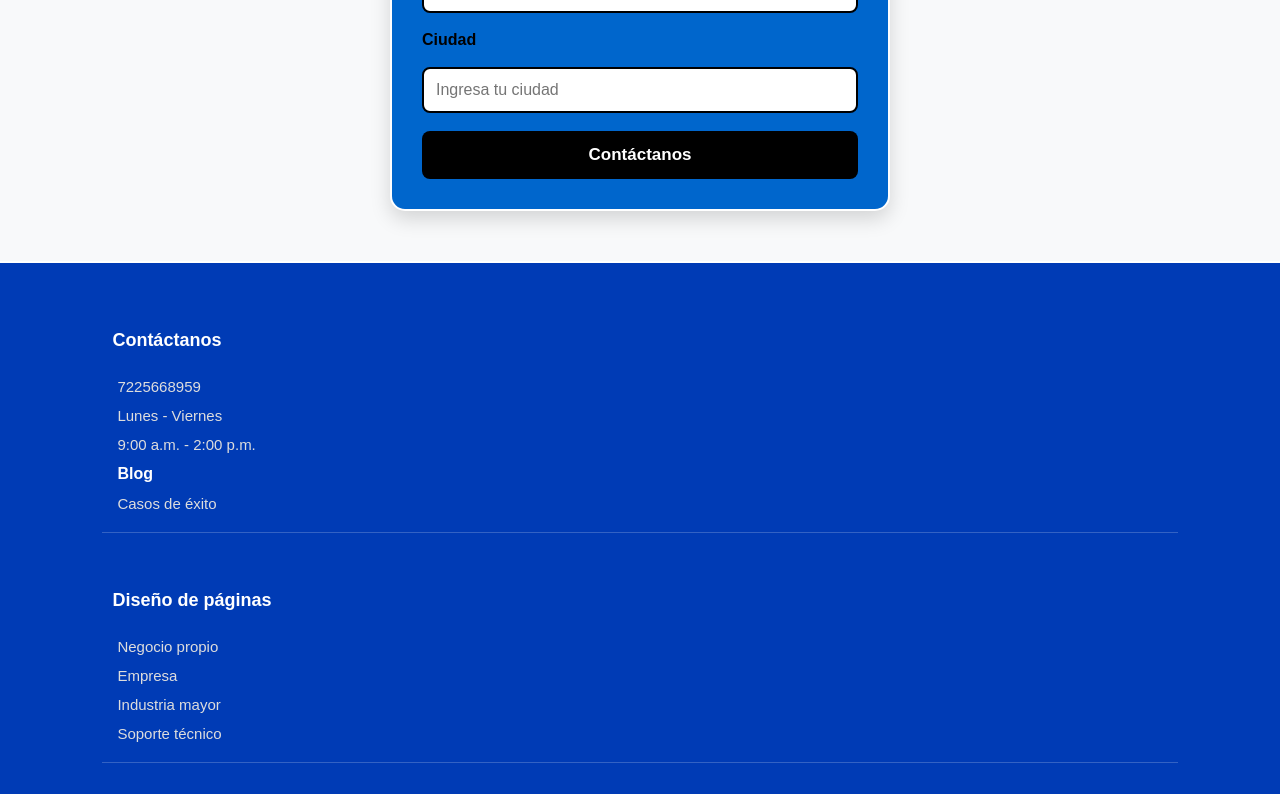
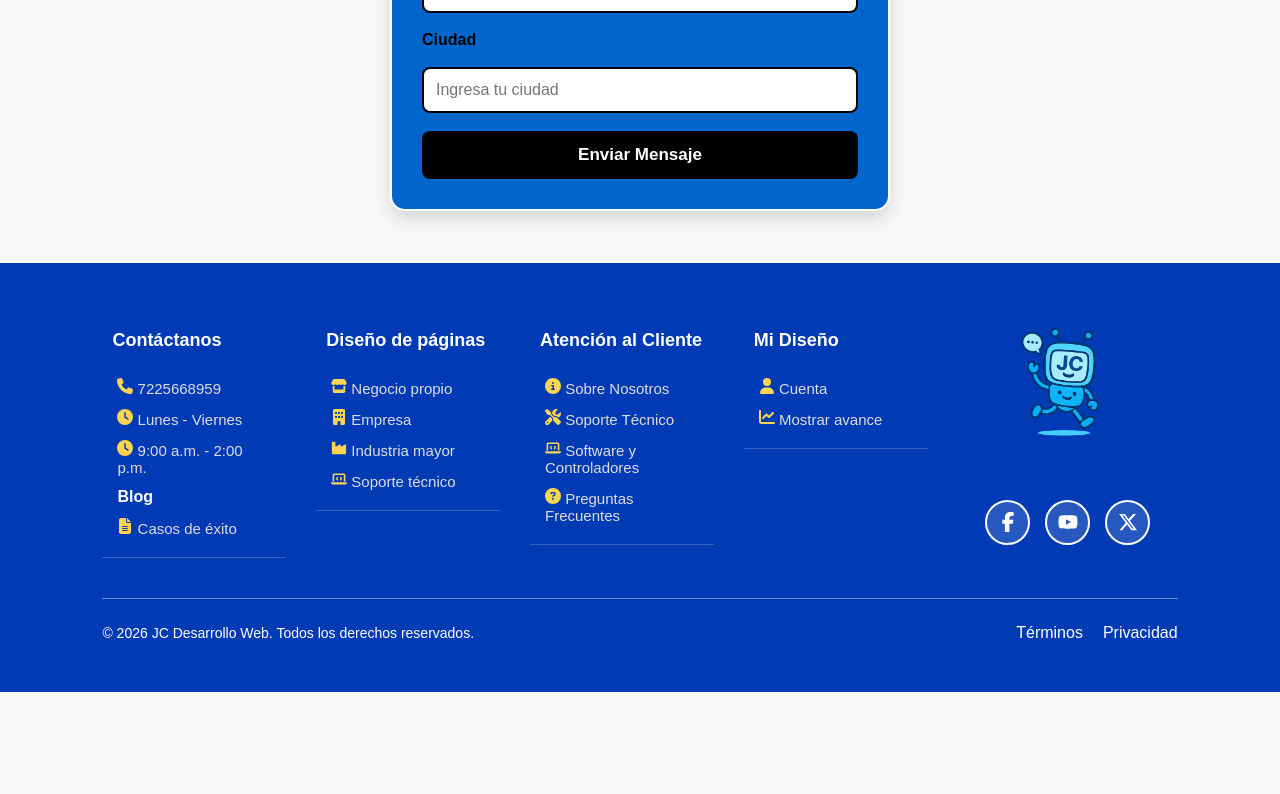
Before and after one commit to JC-Desarrollo-Digital/jc-app-web, a React (Vite) app: page / in a window 1280 px wide. Shown: the part 3346-4140 px from the top of the page. After the commit the page ends 4038 px from the top, so only its background shows below. Built offline with nearby package versions, Linux system fonts and the light colour scheme.

Commit message:
Se analizo la pagina para hacer ajustes de visualizacion con la encargada del frontend

```diff
--- a/package.json
+++ b/package.json
@@ -11,7 +11,8 @@
   },
   "dependencies": {
     "react": "^19.2.7",
-    "react-dom": "^19.2.7"
+    "react-dom": "^19.2.7",
+    "react-icons": "^5.7.0"
   },
   "devDependencies": {
     "@eslint/js": "^10.0.1",
--- a/src/components/Contact/Contact.tsx
+++ b/src/components/Contact/Contact.tsx
@@ -4,7 +4,7 @@ export default Contact;
 function Contact() {
   return (
     <section className="contact">
-      <h2>Contáctanos</h2>
+      <h2>Datos De Contacto</h2>
 
       <form>
         <label>Nombre</label>
@@ -19,7 +19,7 @@ function Contact() {
         <label>Ciudad</label>
         <input type="text" placeholder="Ingresa tu ciudad" />
 
-        <button type="submit">Contáctanos</button>
+        <button type="submit">Enviar Mensaje</button>
       </form>
     </section>
   );
--- a/src/components/Footer/Footer.css
+++ b/src/components/Footer/Footer.css
@@ -10,8 +10,17 @@
 .footer-container {
     display: flex;
     justify-content: space-between;
+    align-items: flex-start;
     flex-wrap: wrap;
-    gap: 40px;
+    gap: 35px;
+}
+
+.footer-container {
+    display: flex;
+    justify-content: space-between;
+    align-items: flex-start;
+    flex-wrap: nowrap; /* Mantiene todo en una sola línea */
+    gap: 30px;
 }
 
 /* Columnas */
@@ -30,73 +39,90 @@
     font-weight: bold;
 }
 
-/* Texto */
-.footer-col p {
+/* Texto y enlaces */
+.footer-col p,
+.footer-col a {
+    display: flex;
+    align-items: center;
+    gap: 10px;
     color: #fff;
-    margin: 6px 0;
+    margin: 8px 0;
     font-size: 15px;
-    line-height: 1.6;
-}
-
-/* Enlaces */
-.footer-col a {
-    color: #fff;
     text-decoration: none;
-    margin: 6px 0;
-    transition: 0.3s;
+    transition: .3s;
 }
 
 .footer-col a:hover {
-    color: #000;
-    background-color: #fff;
-    padding-left: 8px;
-    border-radius: 4px;
+    color: #ffd54f;
+    transform: translateX(5px);
 }
 
-/* footer-logo*/
+/* Iconos */
+.footer svg {
+    color: #ffd54f;
+    font-size: 16px;
+    min-width: 16px;
+}
 
+.footer-brand {
+    display: flex;
+    flex-direction: column;
+    align-items: center;
+    justify-content: center;
+    gap: 20px;
+}
+
+/* Logo */
 .footer-logo {
-    position: relative;
-    top: 30px;
+    display: flex;
+    justify-content: center;
 }
 
 .footer-logo img {
-    width: 180px;
+    width: 220px;
     height: auto;
-    display: block;
 }
 
-/* Redes sociales */
-.social-icons {
+/* ===== Redes Sociales ===== */
+
+.social-iconos {
     display: flex;
-    gap: 12px;
-    margin-top: 10px;
+    gap: 15px;
+    margin-top: 20px;
 }
 
-.social-icons a {
-    width: 42px;
-    height: 42px;
+.social-iconos a {
+    width: 45px;
+    height: 45px;
+    background: rgba(255,255,255,.15);
     border: 2px solid #fff;
-    color: #fff;
+    border-radius: 50%;
     display: flex;
     justify-content: center;
     align-items: center;
-    border-radius: 50%;
+    transition: .3s;
     text-decoration: none;
-    font-size: 20px;
-    transition: 0.3s;
 }
 
-.social-icons a:hover {
+.social-iconos a svg {
+    font-size: 20px;
+    color: #fff;
+}
+
+.social-iconos a:hover {
     background: #fff;
-    color: #000;
+    transform: translateY(-5px);
+}
+
+.social-iconos a:hover svg {
+    color: #003bb5;
 }
 
 /* Línea */
 .footer hr {
     border: none;
-    border-top: 1px solid #fff;
-    margin: 35px 0;
+    border-top: 1px solid rgba(255,255,255,.4);
+    margin: 40px 0 25px;
 }
 
 /* Parte inferior */
@@ -104,12 +130,11 @@
     display: flex;
     justify-content: space-between;
     align-items: center;
+    gap: 20px;
     flex-wrap: wrap;
-    gap: 20px;
 }
 
 .footer-bottom p {
-    color: #fff;
     font-size: 14px;
 }
 
@@ -117,17 +142,16 @@
 .footer-links {
     display: flex;
     gap: 20px;
-    flex-wrap: wrap;
 }
 
 .footer-links a {
-    color: #000;
+    color: #fff;
     text-decoration: none;
-    transition: 0.3s;
+    transition: .3s;
 }
 
 .footer-links a:hover {
-    text-decoration: underline;
+    color: #ffd54f;
 }
 
 /* Responsive */
@@ -143,6 +167,11 @@
         text-align: center;
     }
 
+    .footer-col p,
+    .footer-col a {
+        justify-content: center;
+    }
+
     .footer-bottom {
         flex-direction: column;
         text-align: center;
@@ -155,4 +184,8 @@
     .social-iconos {
         justify-content: center;
     }
+
+    .footer-logo img {
+        width: 180px;
+    }
 }
--- a/src/components/Footer/Footer.tsx
+++ b/src/components/Footer/Footer.tsx
@@ -2,73 +2,129 @@ import "./Footer.css";
 import JClogo from "../../assets/logos/JClogo.webp";
 import FooterAccordion from "./FooterAccordion";
 
+import {
+  FaPhone,
+  FaClock,
+  FaFileLines,
+  FaStore,
+  FaBuilding,
+  FaIndustry,
+  FaScrewdriverWrench,
+  FaCircleInfo,
+  FaLaptopCode,
+  FaCircleQuestion,
+  FaUser,
+  FaChartLine,
+  FaFacebookF,
+  FaYoutube,
+  FaXTwitter,
+} from "react-icons/fa6";
+
 export default function Footer() {
   return (
     <footer className="footer">
+      <div className="footer-container">
+        <FooterAccordion title="Contáctanos">
+          <p>
+            <FaPhone /> 7225668959
+          </p>
 
-      <div className="footer-container">
+          <p>
+            <FaClock /> Lunes - Viernes
+          </p>
 
-        <FooterAccordion title="Contáctanos">
-          <p>7225668959</p>
-          <p>Lunes - Viernes</p>
-          <p>9:00 a.m. - 2:00 p.m.</p>
+          <p>
+            <FaClock /> 9:00 a.m. - 2:00 p.m.
+          </p>
 
           <h4>Blog</h4>
-          <a href="#">Casos de éxito</a>
+
+          <a href="#">
+            <FaFileLines /> Casos de éxito
+          </a>
         </FooterAccordion>
 
+        <FooterAccordion title="Diseño de páginas">
+          <a href="#">
+            <FaStore /> Negocio propio
+          </a>
 
-        <FooterAccordion title="Diseño de páginas">
-          <a href="#">Negocio propio</a>
-          <a href="#">Empresa</a>
-          <a href="#">Industria mayor</a>
-          <a href="#">Soporte técnico</a>
+          <a href="#">
+            <FaBuilding /> Empresa
+          </a>
+
+          <a href="#">
+            <FaIndustry /> Industria mayor
+          </a>
+
+          <a href="#">
+            <FaLaptopCode /> Soporte técnico
+          </a>
         </FooterAccordion>
 
+        <FooterAccordion title="Atención al Cliente">
+          <a href="#">
+            <FaCircleInfo /> Sobre Nosotros
+          </a>
 
-        <FooterAccordion title="Atención al Cliente">
-          <a href="#">Sobre Nosotros</a>
-          <a href="#">Soporte Técnico</a>
-          <a href="#">Software y Controladores</a>
-          <a href="#">Preguntas Frecuentes</a>
+          <a href="#">
+            <FaScrewdriverWrench /> Soporte Técnico
+          </a>
+
+          <a href="#">
+            <FaLaptopCode /> Software y Controladores
+          </a>
+
+          <a href="#">
+            <FaCircleQuestion /> Preguntas Frecuentes
+          </a>
         </FooterAccordion>
 
+        <FooterAccordion title="Mi Diseño">
+          <a href="#">
+            <FaUser /> Cuenta
+          </a>
 
-        <FooterAccordion title="Mi Diseño">
-          <a href="#">Cuenta</a>
-          <a href="#">Mostrar avance</a>
+          <a href="#">
+            <FaChartLine /> Mostrar avance
+          </a>
         </FooterAccordion>
 
+        <div className="footer-brand">
+          <div className="footer-logo">
+            <img src={JClogo} alt="logo jc" />
+          </div>
 
-        <div className="footer-logo">
-          <img src={JClogo} alt="logo jc" />
+          <div className="footer-brand">
+            <div className="social-iconos">
+              <a href="#" aria-label="Facebook">
+                <FaFacebookF />
+              </a>
+
+              <a href="#" aria-label="YouTube">
+                <FaYoutube />
+              </a>
+
+              <a href="#" aria-label="X">
+                <FaXTwitter />
+              </a>
+          </div>
         </div>
+      </div>
 
 
-        <FooterAccordion title="Mantente Conectado">
-          <div className="social-iconos">
-            <a href="#">📘</a>
-            <a href="#">▶️</a>
-            <a href="#">❌</a>
-          </div>
-        </FooterAccordion>
-
       </div>
-
 
       <hr />
 
       <div className="footer-bottom">
-        <p>
-          © 2026 JC Desarrollo Web. Todos los derechos reservados.
-        </p>
+        <p>© 2026 JC Desarrollo Web. Todos los derechos reservados.</p>
 
         <div className="footer-links">
           <a href="#">Términos</a>
           <a href="#">Privacidad</a>
         </div>
       </div>
-
     </footer>
   );
 }
```
Also changed, not shown: 1 other file (tests, documents, lock files or other folders).
